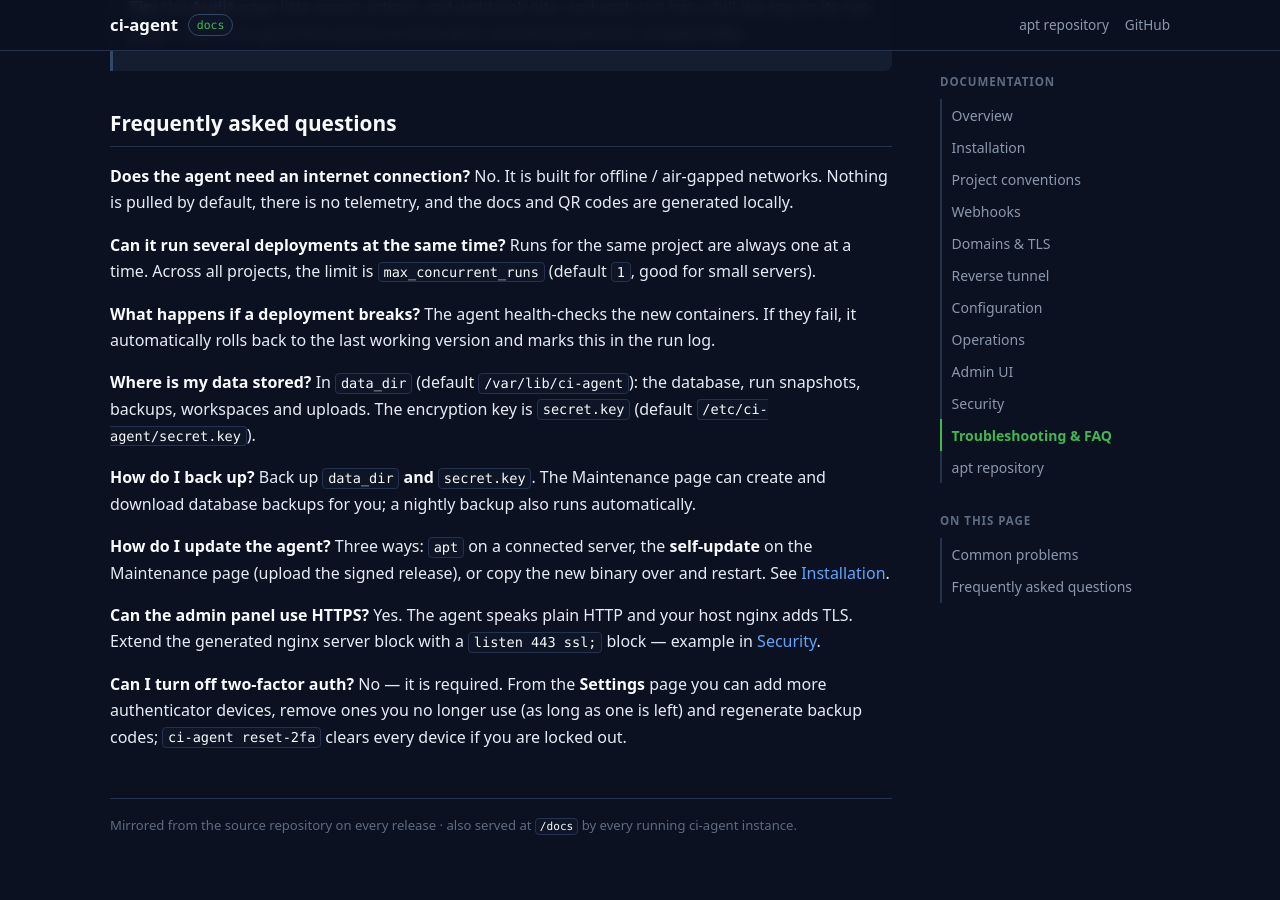
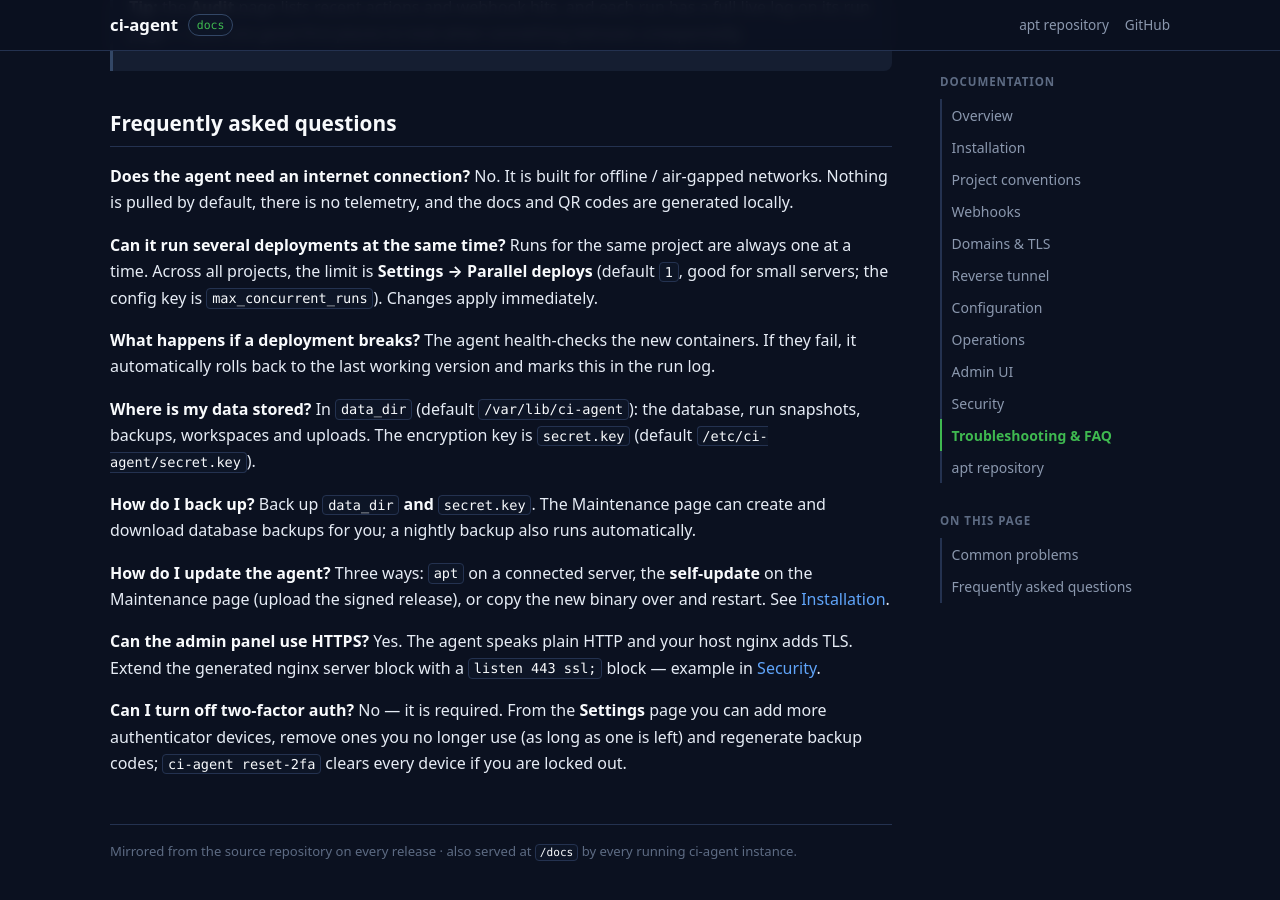
Before and after one commit to m-hoseinzadeh/ci-agent-apt, a Jekyll site: the page built from docs/troubleshooting.md, in a window 1280 px wide and 900 px high, scrolled down 2964 px. Built offline with Jekyll 4.4.1, drawn with Linux system fonts in a browser that asks for light colours; our own code applies the rules of GitHub Pages for plain Markdown files.

Commit message:
Publish v0.3.0-r228

```diff
--- a/docs/troubleshooting.md
+++ b/docs/troubleshooting.md
@@ -44,7 +44,8 @@ locally.
 
 **Can it run several deployments at the same time?**
 Runs for the same project are always one at a time. Across all projects, the
-limit is `max_concurrent_runs` (default `1`, good for small servers).
+limit is **Settings → Parallel deploys** (default `1`, good for small servers;
+the config key is `max_concurrent_runs`). Changes apply immediately.
 
 **What happens if a deployment breaks?**
 The agent health-checks the new containers. If they fail, it automatically
```
Also changed, not shown: docs/configuration.md (+1 -1 lines), docs/operations.md (+2 -1 lines), 9 other files.
